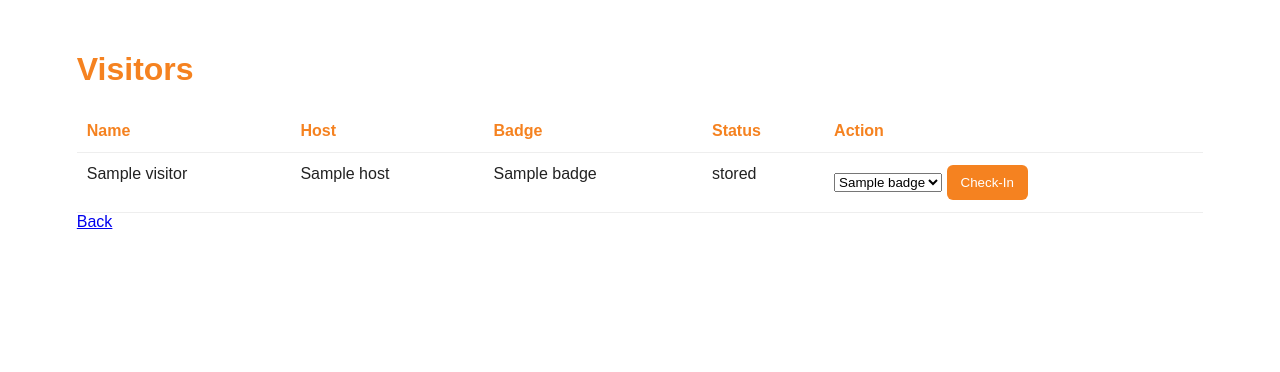
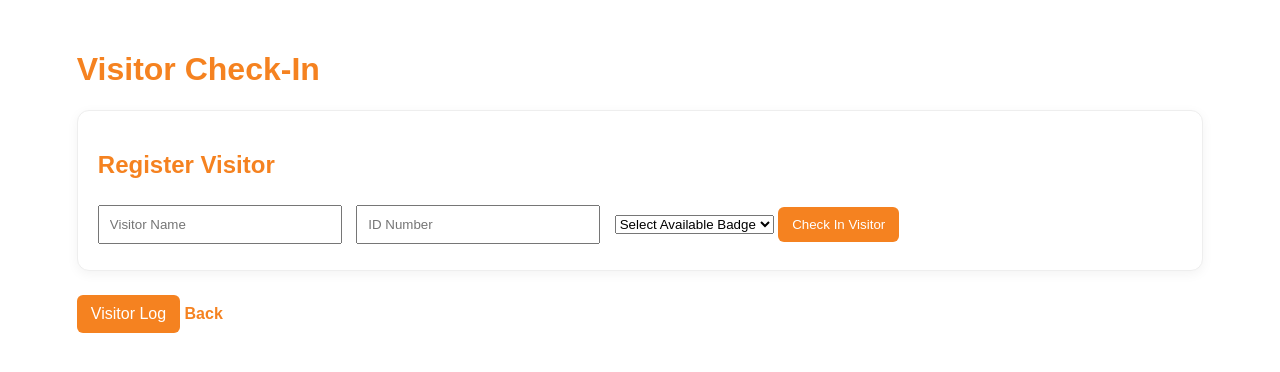
Before and after one commit to amberg710/visitor_delivery_demo-, a Flask app: template templates/checkin.html in a window 1280 px wide. Shown: the top 372 px of the page. Run offline with Flask 3, Linux system fonts and the light colour scheme; the template is opened without the code that fills it: most values are stand-ins (such as "Sample title", 1, 10 or a date in 2020); parts of the project's set-up code (start-up, migrations or seed data) failed here and were passed over.

Commit message:
Update checkin.html

```diff
--- a/templates/checkin.html
+++ b/templates/checkin.html
@@ -1,80 +1,37 @@
 <!DOCTYPE html>
 <html>
 <head>
-<title>Visitor Checkin</title>
-<link rel="stylesheet" href="{{ url_for('static',filename='style.css') }}">
+    <title>Visitor Check-In</title>
+    <link rel="stylesheet" href="{{ url_for('static', filename='style.css') }}">
 </head>
+<body>
+<div class="container">
+    <h1>Visitor Check-In</h1>
 
-<body>
+    <div class="card">
+        <h2>Register Visitor</h2>
 
-<div class="container">
+        {% if available_badges %}
+        <form action="/log_visitor" method="POST" class="form-grid">
+            <input name="name" placeholder="Visitor Name" required>
+            <input name="id_number" placeholder="ID Number" required>
 
-<h1>Visitors</h1>
+            <select name="badge_number" required>
+                <option value="">Select Available Badge</option>
+                {% for badge in available_badges %}
+                    <option value="{{ badge }}">Badge {{ badge }}</option>
+                {% endfor %}
+            </select>
 
-<table>
+            <button type="submit">Check In Visitor</button>
+        </form>
+        {% else %}
+            <p><strong>No badges currently available.</strong></p>
+        {% endif %}
+    </div>
 
-<tr>
-<th>Name</th>
-<th>Host</th>
-<th>Badge</th>
-<th>Status</th>
-<th>Action</th>
-</tr>
-
-{% for v in visitors %}
-
-<tr>
-
-<td>{{v["Name"]}}</td>
-<td>{{v["Host"]}}</td>
-<td>{{v["Badge"]}}</td>
-<td>{{v["Status"]}}</td>
-
-<td>
-
-{% if v["Status"]!="Checked-in" %}
-
-<form method="POST" action="/assign_badge">
-
-<input type="hidden" name="row" value="{{loop.index0}}">
-
-<select name="badge">
-
-{% for b in badges %}
-
-<option value="{{b["Badge"]}}">{{b["Badge"]}}</option>
-
-{% endfor %}
-
-</select>
-
-<button>Check-In</button>
-
-</form>
-
-{% else %}
-
-<form method="POST" action="/checkout">
-
-<input type="hidden" name="row" value="{{loop.index0}}">
-
-<button>Check-Out</button>
-
-</form>
-
-{% endif %}
-
-</td>
-
-</tr>
-
-{% endfor %}
-
-</table>
-
-<a href="/">Back</a>
-
+    <a class="button" href="/visitors">Visitor Log</a>
+    <a class="back-link" href="/">Back</a>
 </div>
-
 </body>
 </html>
```
